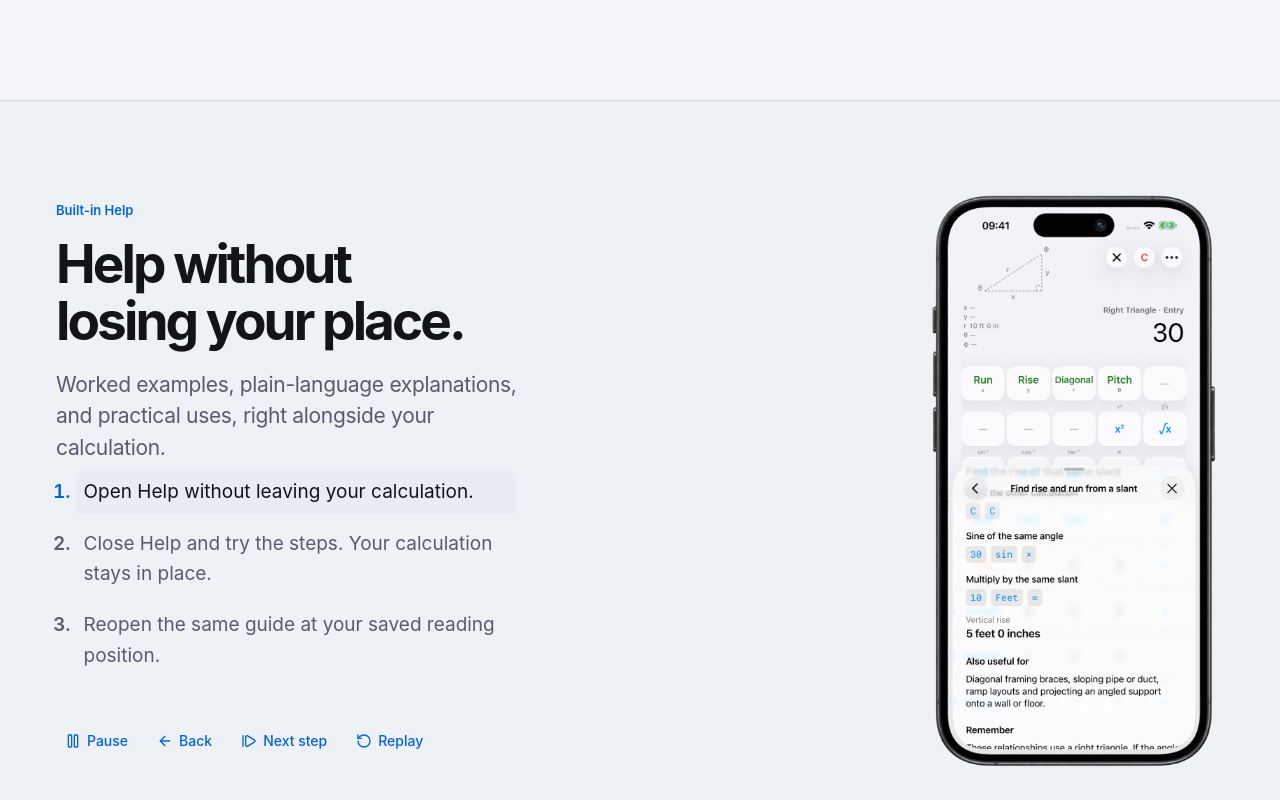
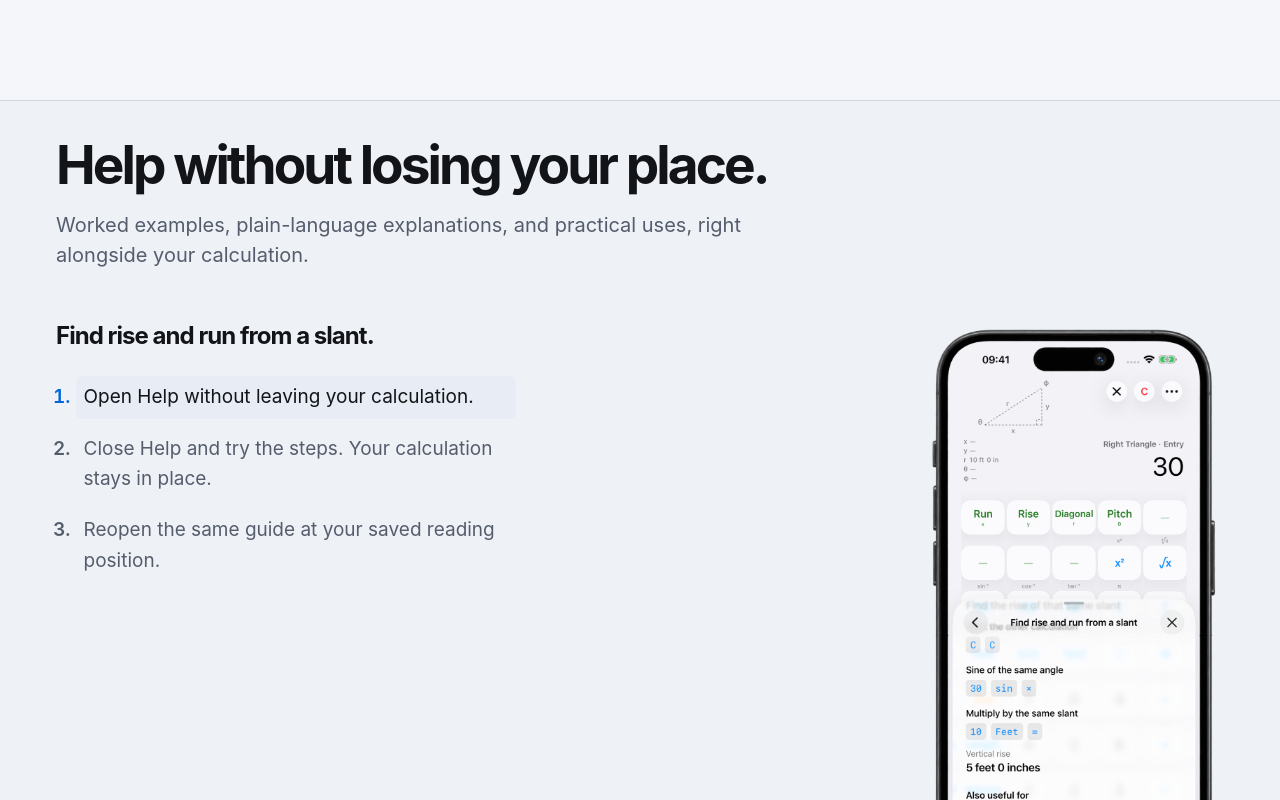
Before and after one commit to tvr-works/figure-site, a React (Vite) app: page / in a window 1280 px wide. Shown: the part 1560-2360 px from the top of the page. Built offline with nearby package versions, Linux system fonts and the light colour scheme; a web font is replaced by a local one.

Commit message:
Simplify Help layout and remove playback controls

```diff
--- a/index.html
+++ b/index.html
@@ -47,9 +47,11 @@
   </section>
   <section id="help" class="help-section" aria-labelledby="help-title">
     <div class="page-width">
+      <h2 id="help-title" class="demo-section-title">Help without losing your place.</h2>
+      <p class="demo-section-intro">Worked examples, plain-language explanations, and practical uses, right alongside your calculation.</p>
       <div id="help-demo">
         <div class="fallback-proof">
-          <div><p class="section-label">Built-in Help</p><h2 id="help-title">Help without losing your place.</h2><p>Worked examples, plain-language explanations, and practical uses, right alongside your calculation. Close Help to try the steps, then reopen the same guide where you left off.</p></div>
+          <div><h3>Find rise and run from a slant.</h3><ol><li>Open Help without leaving your calculation.</li><li>Close Help and try the steps. Your calculation stays in place.</li><li>Reopen the same guide at your saved reading position.</li></ol></div>
           <figure><img src="/assets/demo/help-resumed.webp" width="720" height="1564" alt="Figure Help reopened at the same article and reading position." loading="lazy"></figure>
         </div>
       </div>
--- a/src/HelpDemo.tsx
+++ b/src/HelpDemo.tsx
@@ -1,58 +1,33 @@
 import { useCallback, useEffect, useState } from 'react';
-import { ArrowLeft, Pause, Play, RotateCcw, StepForward } from 'lucide-react';
 import { DemoPhone } from './DemoPhone';
-import { Button } from './components/ui/button';
 import { helpFrames, helpSteps } from './demo-content';
 import { prefersReducedMotion, useDemoPlayback } from './useDemoPlayback';
 
 export function HelpDemo() {
   const [index, setIndex] = useState(() => prefersReducedMotion() ? helpFrames.length - 1 : 0);
-  const [announcement, setAnnouncement] = useState('');
+  const [phoneHovered, setPhoneHovered] = useState(false);
   const onAdvance = useCallback(() => {
     if (index === helpFrames.length - 1) return false;
     setIndex(current => current + 1);
     return true;
   }, [index]);
-  const playback = useDemoPlayback(helpFrames, index, onAdvance);
+  const playback = useDemoPlayback(helpFrames, index, onAdvance, phoneHovered);
   const frame = helpFrames[index];
   useEffect(() => {
     // The enhanced calculation above is taller than its static fallback on mobile.
     if (window.location.hash === '#help') document.getElementById('help')?.scrollIntoView();
   }, []);
-  function showStep(next: number) {
-    setIndex(next);
-    playback.pause();
-    setAnnouncement(helpFrames[next].caption);
-  }
-  function replay() {
-    setIndex(0);
-    playback.start();
-    setAnnouncement('Help demo restarted.');
-  }
-  function togglePlayback() {
-    if (!playback.playing && index === helpFrames.length - 1) setIndex(0);
-    playback.toggle();
-  }
   return (
     <div ref={playback.ref} onFocusCapture={playback.onFocusCapture} data-demo-kind="help" data-demo-frame={frame.image} data-demo-playing={playback.active}>
       <div className="help-layout">
         <div className="proof-copy">
-          <p className="section-label">Built-in Help</p>
-          <h2 id="help-title">Help without losing your place.</h2>
-          <p className="proof-description">Worked examples, plain-language explanations, and practical uses, right alongside your calculation.</p>
-          <ol className="mode-instructions help-instructions" aria-label="Help demo steps">
+          <h3>Find rise and run from a slant.</h3>
+          <ol className="mode-instructions" aria-label="Help demo steps">
             {helpSteps.map((step, stepIndex) => <li key={step} data-current={frame.step === stepIndex} aria-current={frame.step === stepIndex ? 'step' : undefined}>{step}</li>)}
           </ol>
-          <div className="demo-controls" role="group" aria-label="Help playback">
-            {!playback.reducedMotion && <Button variant="control" onClick={togglePlayback} aria-label={playback.playing ? 'Pause Help demo' : 'Play Help demo'}>{playback.playing ? <Pause data-icon="inline-start" /> : <Play data-icon="inline-start" />}{playback.playing ? 'Pause' : 'Play'}</Button>}
-            <Button variant="control" aria-label="Previous Help step" onClick={() => showStep(index - 1)} disabled={index === 0}><ArrowLeft data-icon="inline-start" />Back</Button>
-            <Button variant="control" aria-label="Next Help step" onClick={() => showStep(index + 1)} disabled={index === helpFrames.length - 1}><StepForward data-icon="inline-start" />Next step</Button>
-            <Button variant="control" onClick={replay}><RotateCcw data-icon="inline-start" />Replay</Button>
-          </div>
         </div>
-        <DemoPhone frame={frame} resetKey="help" active={playback.active} reducedMotion={playback.reducedMotion} media={playback.media} />
+        <DemoPhone onHoverChange={setPhoneHovered} frame={frame} resetKey="help" active={playback.active} reducedMotion={playback.reducedMotion} media={playback.media} />
       </div>
-      <p className="sr-only" aria-live="polite" aria-atomic="true">{announcement}</p>
     </div>
   );
 }
--- a/src/styles.css
+++ b/src/styles.css
@@ -86,13 +86,11 @@ h1 { margin: 0; font-size: clamp(48px, 5.25vw, 76px); line-height: 1.045; font-w
 .demo-section { padding-block: 42px 16px; background: var(--background); scroll-margin-top: 18px; }
 .demo-section-title { margin: 0 0 16px; font-size: clamp(34px, 4.15vw, 58px); line-height: 1.07; letter-spacing: -.055em; font-weight: 700; }
 .demo-section-intro { max-width: 780px; margin: 0 0 36px; color: var(--muted-foreground); font-size: 20px; line-height: 1.5; }
-.calculation-layout .proof-copy h3, .fallback-proof h3 { margin: 0 0 19px; font-size: 24px; line-height: 1.15; letter-spacing: -.04em; font-weight: 650; overflow-wrap: anywhere; }
+.proof-copy h3, .fallback-proof h3 { margin: 0 0 19px; font-size: 24px; line-height: 1.15; letter-spacing: -.04em; font-weight: 650; overflow-wrap: anywhere; }
 /* Figure variants are owned by the generated component definitions. */
 .calculation-layout { display: grid; grid-template-columns: 180px minmax(0, 1fr) 300px; align-items: start; gap: 36px; min-height: 690px; padding-block: 16px 8px; }
 .help-section { padding-block: 36px; border-top: 1px solid var(--border); background: #eef1f6; scroll-margin-top: 18px; }
-.help-layout { display: grid; grid-template-columns: minmax(0, 1fr) 300px; align-items: center; gap: 96px; min-height: 690px; padding-block: 16px; }
-.section-label { margin: 0 0 16px; color: var(--primary); font-size: 13px; font-weight: 600; }
-.help-instructions { margin-top: 24px; font-size: 17px; }
+.help-layout { display: grid; grid-template-columns: minmax(0, 1fr) 300px; align-items: start; gap: 96px; min-height: 690px; padding-block: 16px; }
 .mode-picker { min-width: 0; }
 .mode-list { display: flex; flex-direction: column; gap: 3px; }
 .mode-option-copy { display: block; min-width: 0; }
@@ -100,14 +98,11 @@ h1 { margin: 0; font-size: clamp(48px, 5.25vw, 76px); line-height: 1.045; font-w
 .mode-option-copy small { display: block; margin-top: 3px; font-size: 11px; line-height: 1.4; color: var(--muted-foreground); }
 .mode-compact { display: none; }
 .proof-copy { display: flex; flex-direction: column; align-items: flex-start; }
-.proof-copy h2, .fallback-proof h2 { max-width: 415px; margin: 0 0 19px; font-size: clamp(38px, 4.15vw, 58px); line-height: 1.07; letter-spacing: -.055em; font-weight: 700; }
-.proof-description { max-width: 480px; margin: 0; color: var(--muted-foreground); font-size: 21px; line-height: 1.5; letter-spacing: -.015em; }
 .mode-instructions { list-style: decimal; max-width: 460px; margin: 8px 0 28px; padding-left: 1.45em; color: var(--muted-foreground); font-size: 19px; line-height: 1.6; }
 .mode-instructions li { padding: 6px 8px; margin: 0 0 9px -8px; border-radius: 6px; transition: color 250ms ease, background-color 250ms ease; }
 .mode-instructions li::marker { color: var(--muted-foreground); font-weight: 600; }
 .mode-instructions li[data-current=true] { color: var(--foreground); background-color: #0065dc08; }
 .mode-instructions li[data-current=true]::marker { color: var(--primary); }
-.demo-controls { display: flex; flex-wrap: wrap; align-items: center; gap: 9px; margin-top: 5px; }
 .demo-phone-figure { justify-self: center; margin: 0; width: min(100%, 300px); }
 /* Preserve the 862px-wide frame art, omitting source rows 900–1033 on its straight sides.
    The resulting 724 × 1573 aperture matches the native 440 × 956 capture within subpixel rounding. */
@@ -144,7 +139,7 @@ h1 { margin: 0; font-size: clamp(48px, 5.25vw, 76px); line-height: 1.045; font-w
 .fallback-proof figure { justify-self: center; width: 240px; }
 .fallback-proof figcaption { font-size: 12px; color: var(--muted-foreground); }
 @media (min-width: 1440px) { .hero-grid { min-height: 625px; } .hero-phone { width: 294px; max-height: 615px; } }
-@media (max-width: 1050px) { .page-width { width: calc(100% - 64px); } .hero-grid { gap: 20px; min-height: 600px; } h1 { font-size: 52px; } .hero-description { font-size: 19px; } .hero-phone { width: 270px; } .calculation-layout { grid-template-columns: 150px minmax(0, 1fr) 240px; gap: 24px; } .help-layout { grid-template-columns: minmax(0, 1fr) 240px; gap: 48px; } .proof-copy h2 { font-size: 40px; } }
+@media (max-width: 1050px) { .page-width { width: calc(100% - 64px); } .hero-grid { gap: 20px; min-height: 600px; } h1 { font-size: 52px; } .hero-description { font-size: 19px; } .hero-phone { width: 270px; } .calculation-layout { grid-template-columns: 150px minmax(0, 1fr) 240px; gap: 24px; } .help-layout { grid-template-columns: minmax(0, 1fr) 240px; gap: 48px; } }
 @media (max-width: 740px) {
   .page-width { width: calc(100% - 40px); }
   .site-header { min-height: 78px; gap: 16px; }
@@ -174,8 +169,7 @@ h1 { margin: 0; font-size: clamp(48px, 5.25vw, 76px); line-height: 1.045; font-w
   .mode-list { display: none; }
   .mode-compact { display: block; flex: 1 1 220px; min-width: 0; }
 
-  .proof-copy h2 { font-size: 37px; max-width: 420px; margin-bottom: 15px; }
-  .proof-description, .mode-instructions { font-size: 17px; }
+  .mode-instructions { font-size: 17px; }
   .demo-phone-figure { width: min(100%, 300px); }
   .availability { align-items: flex-start; flex-direction: column; gap: 18px; }
   .availability-status { text-align: left; }
@@ -191,7 +185,6 @@ h1 { margin: 0; font-size: clamp(48px, 5.25vw, 76px); line-height: 1.045; font-w
 
 
 
-.proof-copy h2 { width: 100%; min-width: 0; overflow-wrap: anywhere; }
 @media (min-width:741px) and (max-width:1050px) {
   h1 { font-size: 60px; }
   .hero-description { font-size: 21px; }
--- a/src/useDemoPlayback.ts
+++ b/src/useDemoPlayback.ts
@@ -61,7 +61,6 @@ export function useDemoPlayback(frames: readonly Frame[], index: number, onAdvan
     ref, reducedMotion, playing, active, onFocusCapture,
     start: () => setPlaying(!reducedMotion),
     pause: () => setPlaying(false),
-    toggle: () => setPlaying(current => !reducedMotion && !current),
     media: { src, failed, onLoad: () => setLoadedImage(src), onError: () => { setFailedImage(src); setPlaying(false); } },
   };
 }
```
Also changed, not shown: 4 other files (tests, documents, lock files or other folders).
